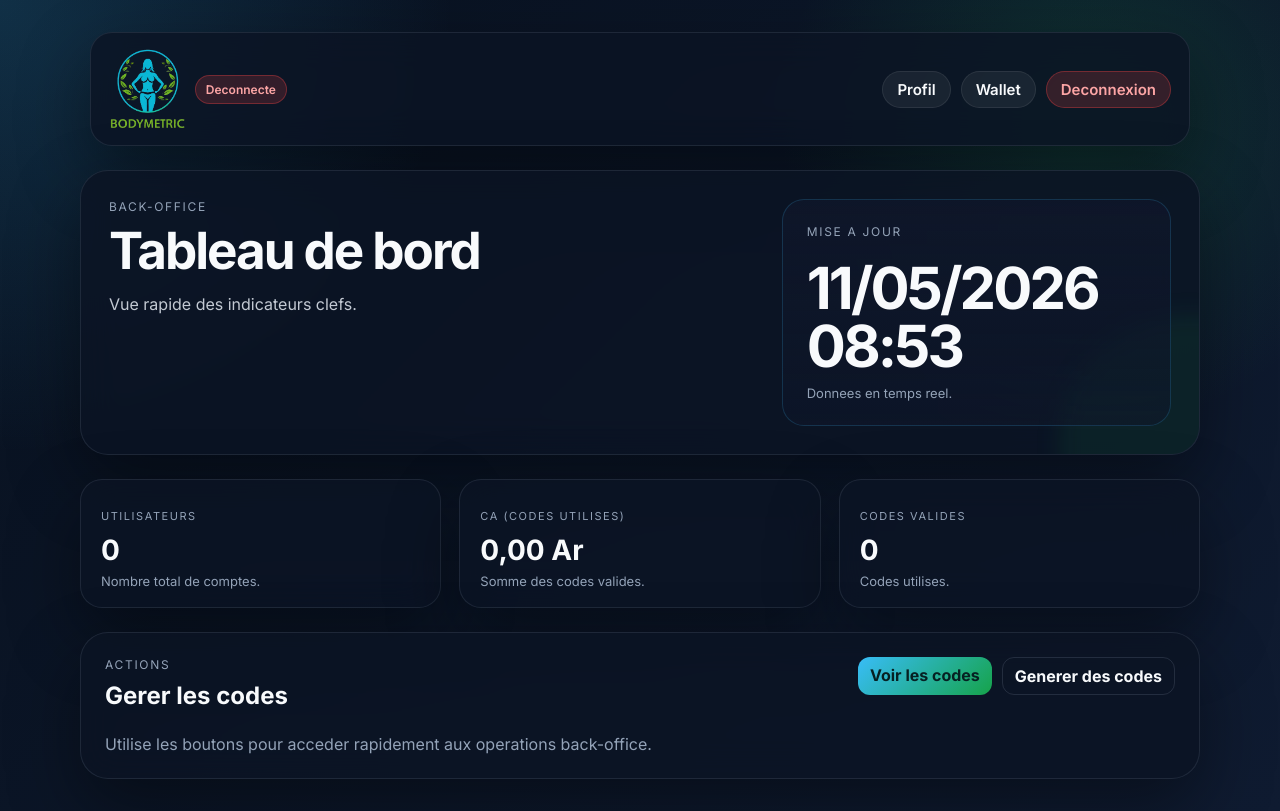
After one commit to 5teeve/BodyMetric, a CodeIgniter 4 app: the page made by app/Views/bo/dashboard.php in a window 1280 px wide. The commit adds this page. Run offline with PHP 8.4 and a stand-in for CodeIgniter, Linux system fonts and the light colour scheme; the template is opened without the code that fills it, so the values that code supplies are empty; some libraries are stand-ins or nearby versions.

Commit message:
add dashboard

```diff
--- a/app/Config/Routes.php
+++ b/app/Config/Routes.php
@@ -23,6 +23,8 @@ $routes->post('/profil/gold-ajax', 'ProfilController::upgradeGold');
 
 $routes->get('/resultats', 'ResultatsController::index');
 
+$routes->get('/bo', 'Bo\DashboardController::index');
+$routes->get('/bo/dashboard', 'Bo\DashboardController::index');
 $routes->get('/bo/codes', 'Bo\CodeController::index');
 $routes->get('/bo/codes/form', 'Bo\CodeController::form');
 $routes->get('/bo/codes/form/(:num)', 'Bo\CodeController::form/$1');
--- /dev/null
+++ b/app/Views/bo/dashboard.php
@@ -0,0 +1,65 @@
+<?php
+$usersTotal = $usersTotal ?? 0;
+$codesUsed = $codesUsed ?? 0;
+$caTotal = $caTotal ?? 0.0;
+?>
+<!doctype html>
+<html lang="fr">
+<head>
+    <meta charset="utf-8">
+    <meta name="viewport" content="width=device-width,initial-scale=1">
+    <title>BO — Tableau de bord</title>
+    <link rel="stylesheet" href="<?= base_url('css/header.css') ?>">
+    <link rel="stylesheet" href="<?= base_url('css/wallet.css') ?>">
+    <link rel="stylesheet" href="<?= base_url('css/bo_dashboard.css') ?>">
+</head>
+<body data-wallet-page="true">
+    <?= view('partials/header', ['isAdmin' => $isAdmin ?? false, 'isConnected' => $isConnected ?? false]) ?>
+    <main class="wallet-page">
+        <section class="hero-panel bo-dashboard-hero">
+            <div class="hero-copy">
+                <p class="eyebrow">Back-office</p>
+                <h1>Tableau de bord</h1>
+                <p class="hero-text">Vue rapide des indicateurs clefs.</p>
+            </div>
+            <div class="hero-stat">
+                <span class="stat-label">Mise a jour</span>
+                <strong><?= esc(date('d/m/Y H:i')) ?></strong>
+                <small>Donnees en temps reel.</small>
+            </div>
+        </section>
+
+        <section class="kpi-grid">
+            <article class="kpi-card">
+                <p class="kpi-label">Utilisateurs</p>
+                <h2><?= esc((string) $usersTotal) ?></h2>
+                <p class="kpi-meta">Nombre total de comptes.</p>
+            </article>
+            <article class="kpi-card">
+                <p class="kpi-label">CA (codes utilises)</p>
+                <h2><?= esc(number_format($caTotal, 2, ',', ' ')) ?> Ar</h2>
+                <p class="kpi-meta">Somme des codes valides.</p>
+            </article>
+            <article class="kpi-card">
+                <p class="kpi-label">Codes valides</p>
+                <h2><?= esc((string) $codesUsed) ?></h2>
+                <p class="kpi-meta">Codes utilises.</p>
+            </article>
+        </section>
+
+        <section class="wallet-card bo-dashboard-card">
+            <div class="card-heading">
+                <div>
+                    <p class="card-kicker">Actions</p>
+                    <h2>Gerer les codes</h2>
+                </div>
+                <div class="action-group">
+                    <a class="btn" href="<?= base_url('bo/codes') ?>">Voir les codes</a>
+                    <a class="btn btn--secondary" href="<?= base_url('bo/codes/form') ?>">Generer des codes</a>
+                </div>
+            </div>
+            <p class="bo-dashboard-note">Utilise les boutons pour acceder rapidement aux operations back-office.</p>
+        </section>
+    </main>
+</body>
+</html>
--- a/app/Views/partials/header.php
+++ b/app/Views/partials/header.php
@@ -7,14 +7,15 @@ $isConnected = $isConnected ?? false;
         <a class="brand" href="<?= base_url('/') ?>">
             <img src="<?= base_url('images/logo.png') ?>" alt="BodyMetric">
         </a>
+        <span class="nav-status <?= $isConnected ? 'is-online' : 'is-offline' ?>">
+            <?= $isConnected ? 'Connecte' : 'Deconnecte' ?>
+        </span>
     </div>
     <div class="nav-links">
         <a href="<?= base_url('profil') ?>">Profil</a>
         <a href="<?= base_url('portefeuille') ?>">Wallet</a>
-        <span class="nav-status <?= $isConnected ? 'is-online' : 'is-offline' ?>">
-            <?= $isConnected ? 'Connecte' : 'Deconnecte' ?>
-        </span>
         <?php if ($isAdmin): ?>
+            <a href="<?= base_url('bo/dashboard') ?>">Dashboard</a>
             <a href="<?= base_url('bo/codes') ?>">Admin</a>
             <a href="<?= base_url('bo/codes/form') ?>">Generer codes</a>
         <?php endif; ?>
--- /dev/null
+++ b/public/css/bo_dashboard.css
@@ -0,0 +1,66 @@
+.bo-dashboard-hero {
+    margin-bottom: 24px;
+}
+
+.kpi-grid {
+    display: grid;
+    grid-template-columns: repeat(auto-fit, minmax(220px, 1fr));
+    gap: 18px;
+    margin-bottom: 24px;
+}
+
+.kpi-card {
+    background: var(--panel);
+    border: 1px solid var(--panel-border);
+    border-radius: var(--radius-lg);
+    padding: 18px 20px;
+    box-shadow: var(--shadow);
+    backdrop-filter: blur(18px);
+}
+
+.kpi-label {
+    text-transform: uppercase;
+    letter-spacing: 0.14em;
+    font-size: 11px;
+    color: var(--muted);
+    margin-bottom: 10px;
+}
+
+.kpi-card h2 {
+    font-size: 28px;
+    margin: 0 0 6px;
+    color: var(--text);
+}
+
+.kpi-meta {
+    font-size: 13px;
+    color: var(--muted);
+    margin: 0;
+}
+
+.bo-dashboard-card .action-group {
+    display: flex;
+    flex-wrap: wrap;
+    gap: 10px;
+}
+
+.bo-dashboard-note {
+    margin: 12px 0 0;
+    color: var(--muted);
+}
+
+.bo-dashboard-card .btn {
+    display: inline-block;
+    padding: 8px 12px;
+    background: linear-gradient(135deg, var(--accent), #16a34a);
+    color: #062022;
+    text-decoration: none;
+    border-radius: 12px;
+    font-weight: 700;
+}
+
+.bo-dashboard-card .btn--secondary {
+    background: transparent;
+    color: var(--text);
+    border: 1px solid rgba(148, 163, 184, 0.18);
+}
--- a/public/css/header.css
+++ b/public/css/header.css
@@ -18,6 +18,7 @@
     display: flex;
     align-items: center;
     flex: 0 0 auto;
+    gap: 10px;
 }
 
 .app-nav .nav-links {
@@ -26,6 +27,7 @@
     gap: var(--nav-link-gap, 10px);
     align-items: center;
 }
+
 
 .app-nav a {
     color: var(--nav-link-color, inherit);
@@ -74,6 +76,9 @@
 }
 
 .app-nav .nav-status {
+    display: inline-flex;
+    align-items: center;
+    justify-content: center;
     font-size: var(--nav-status-font-size, 12px);
     font-weight: 600;
     padding: var(--nav-status-padding, 6px 10px);
```
Also changed, not shown: app/Controllers/Bo/DashboardController.php (added, +29 -0 lines).
